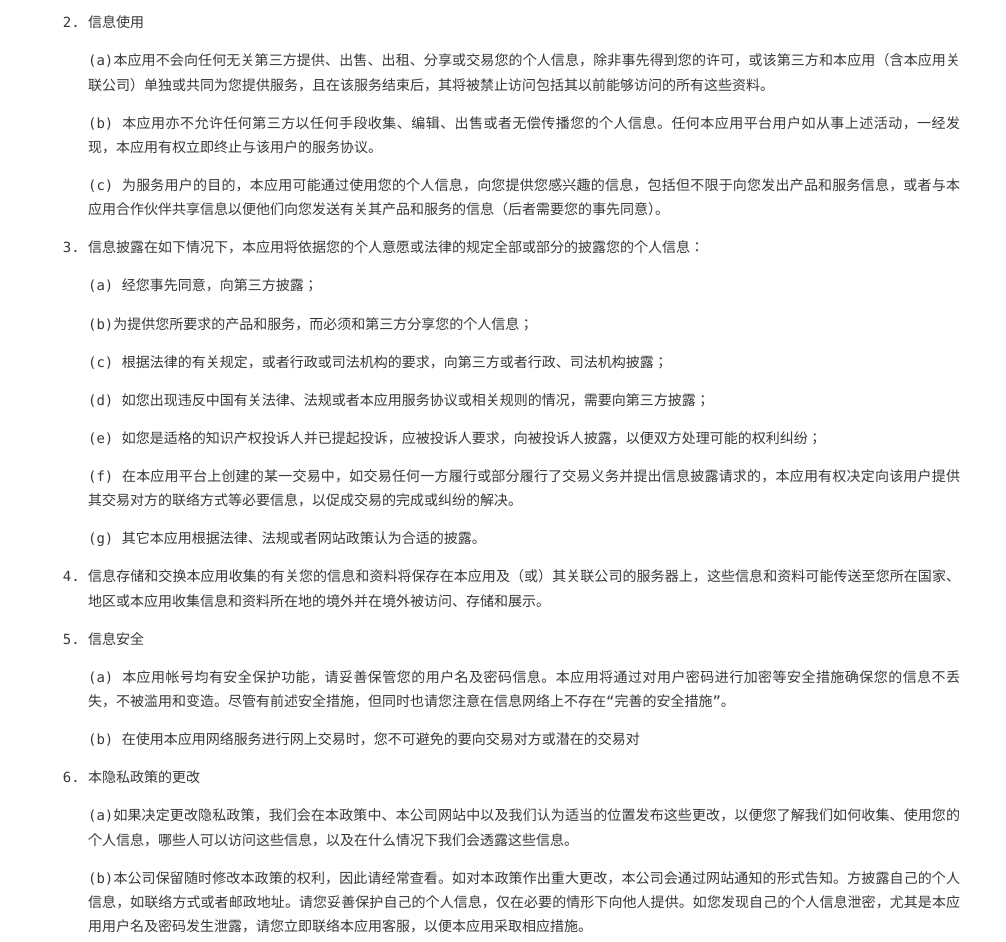
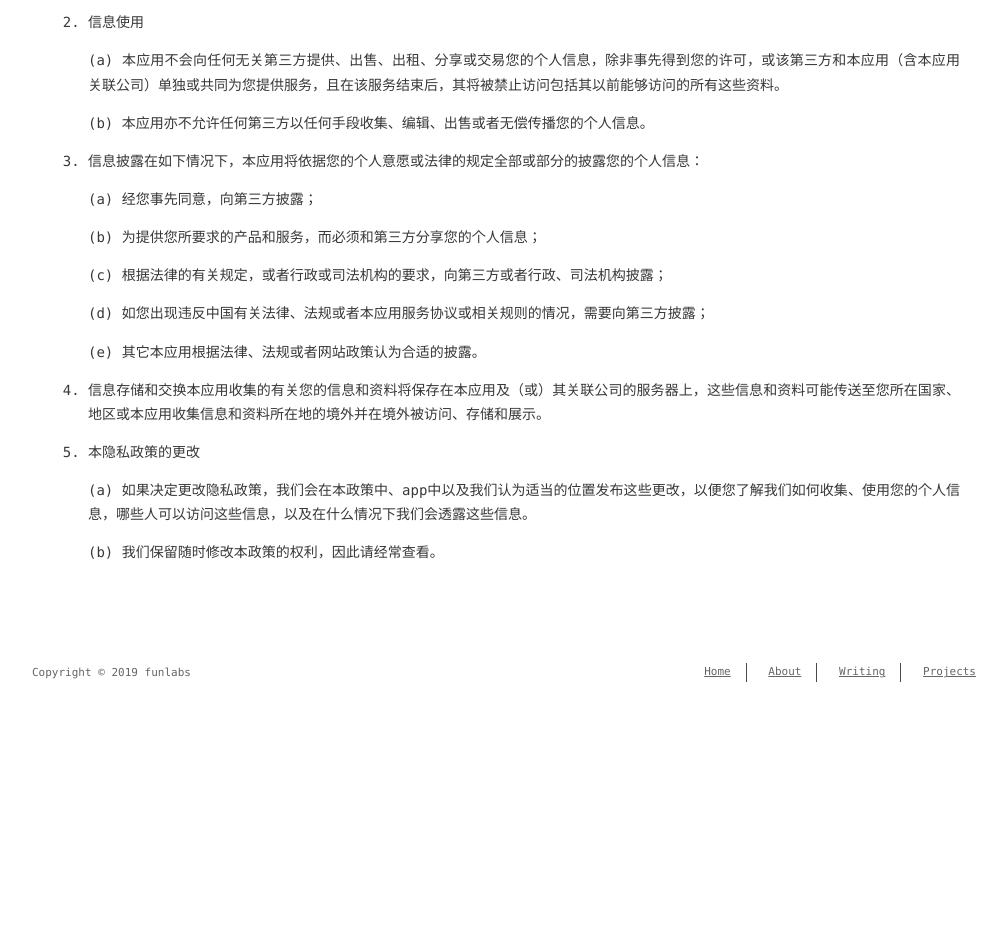
Before and after one commit to FunLabs/FunLabs.github.io, a plain HTML site: page 2019/05/24/privacy/index.html in a window 1280 px wide. Shown: the part 493-1435 px from the top of the page, without its empty margins (136-1142 px from the left). After the commit the page ends 1212 px from the top, so only its background shows below. Drawn offline with Linux system fonts and the light colour scheme; a web font is replaced by a local one.

Commit message:
Site updated: 2019-06-04 15:54:38

```diff
--- a/2019/05/24/privacy/index.html
+++ b/2019/05/24/privacy/index.html
@@ -13,7 +13,7 @@
 <meta property="og:site_name" content="Math Strike">
 <meta property="og:description" content="本应用尊重并保护所有使用服务用户的个人隐私权。为了给您提供更准确、更有个性化的服务，本应用会按照本隐私权政策的规定使用和披露您的个人信息。但本应用将以高度的勤勉、审慎义务对待这些信息。除本隐私权政策另有规定外，在未征得您事先许可的情况下，本应用不会将这些信息对外披露或向第三方提供。本应用会不时更新本隐私权政策。 您在同意本应用服务使用协议之时，即视为您已经同意本隐私权政策全部内容。本隐私权政策属于">
 <meta property="og:locale" content="default">
-<meta property="og:updated_time" content="2019-05-24T03:25:04.933Z">
+<meta property="og:updated_time" content="2019-06-04T07:53:31.844Z">
 <meta name="twitter:card" content="summary">
 <meta name="twitter:title" content="Privacy Policy">
 <meta name="twitter:description" content="本应用尊重并保护所有使用服务用户的个人隐私权。为了给您提供更准确、更有个性化的服务，本应用会按照本隐私权政策的规定使用和披露您的个人信息。但本应用将以高度的勤勉、审慎义务对待这些信息。除本隐私权政策另有规定外，在未征得您事先许可的情况下，本应用不会将这些信息对外披露或向第三方提供。本应用会不时更新本隐私权政策。 您在同意本应用服务使用协议之时，即视为您已经同意本隐私权政策全部内容。本隐私权政策属于">
@@ -140,28 +140,21 @@
 <p> (b) 违反法律规定或违反本应用规则行为及本应用已对您采取的措施。</p>
 </li>
 <li><p>信息使用</p>
-<p> (a)本应用不会向任何无关第三方提供、出售、出租、分享或交易您的个人信息，除非事先得到您的许可，或该第三方和本应用（含本应用关联公司）单独或共同为您提供服务，且在该服务结束后，其将被禁止访问包括其以前能够访问的所有这些资料。</p>
-<p> (b) 本应用亦不允许任何第三方以任何手段收集、编辑、出售或者无偿传播您的个人信息。任何本应用平台用户如从事上述活动，一经发现，本应用有权立即终止与该用户的服务协议。</p>
-<p> (c) 为服务用户的目的，本应用可能通过使用您的个人信息，向您提供您感兴趣的信息，包括但不限于向您发出产品和服务信息，或者与本应用合作伙伴共享信息以便他们向您发送有关其产品和服务的信息（后者需要您的事先同意）。</p>
+<p> (a) 本应用不会向任何无关第三方提供、出售、出租、分享或交易您的个人信息，除非事先得到您的许可，或该第三方和本应用（含本应用关联公司）单独或共同为您提供服务，且在该服务结束后，其将被禁止访问包括其以前能够访问的所有这些资料。</p>
+<p> (b) 本应用亦不允许任何第三方以任何手段收集、编辑、出售或者无偿传播您的个人信息。</p>
 </li>
 <li><p>信息披露在如下情况下，本应用将依据您的个人意愿或法律的规定全部或部分的披露您的个人信息：</p>
 <p> (a) 经您事先同意，向第三方披露；</p>
-<p> (b)为提供您所要求的产品和服务，而必须和第三方分享您的个人信息；</p>
+<p> (b) 为提供您所要求的产品和服务，而必须和第三方分享您的个人信息；</p>
 <p> (c) 根据法律的有关规定，或者行政或司法机构的要求，向第三方或者行政、司法机构披露；</p>
 <p> (d) 如您出现违反中国有关法律、法规或者本应用服务协议或相关规则的情况，需要向第三方披露；</p>
-<p> (e) 如您是适格的知识产权投诉人并已提起投诉，应被投诉人要求，向被投诉人披露，以便双方处理可能的权利纠纷；</p>
-<p> (f) 在本应用平台上创建的某一交易中，如交易任何一方履行或部分履行了交易义务并提出信息披露请求的，本应用有权决定向该用户提供其交易对方的联络方式等必要信息，以促成交易的完成或纠纷的解决。</p>
-<p> (g) 其它本应用根据法律、法规或者网站政策认为合适的披露。</p>
+<p> (e) 其它本应用根据法律、法规或者网站政策认为合适的披露。</p>
 </li>
 <li><p>信息存储和交换本应用收集的有关您的信息和资料将保存在本应用及（或）其关联公司的服务器上，这些信息和资料可能传送至您所在国家、地区或本应用收集信息和资料所在地的境外并在境外被访问、存储和展示。</p>
 </li>
-<li><p>信息安全</p>
-<p> (a) 本应用帐号均有安全保护功能，请妥善保管您的用户名及密码信息。本应用将通过对用户密码进行加密等安全措施确保您的信息不丢失，不被滥用和变造。尽管有前述安全措施，但同时也请您注意在信息网络上不存在“完善的安全措施”。</p>
-<p> (b) 在使用本应用网络服务进行网上交易时，您不可避免的要向交易对方或潜在的交易对</p>
-</li>
 <li><p>本隐私政策的更改</p>
-<p> (a)如果决定更改隐私政策，我们会在本政策中、本公司网站中以及我们认为适当的位置发布这些更改，以便您了解我们如何收集、使用您的个人信息，哪些人可以访问这些信息，以及在什么情况下我们会透露这些信息。</p>
-<p> (b)本公司保留随时修改本政策的权利，因此请经常查看。如对本政策作出重大更改，本公司会通过网站通知的形式告知。方披露自己的个人信息，如联络方式或者邮政地址。请您妥善保护自己的个人信息，仅在必要的情形下向他人提供。如您发现自己的个人信息泄密，尤其是本应用用户名及密码发生泄露，请您立即联络本应用客服，以便本应用采取相应措施。</p>
+<p> (a) 如果决定更改隐私政策，我们会在本政策中、app中以及我们认为适当的位置发布这些更改，以便您了解我们如何收集、使用您的个人信息，哪些人可以访问这些信息，以及在什么情况下我们会透露这些信息。</p>
+<p> (b) 我们保留随时修改本政策的权利，因此请经常查看。</p>
 </li>
 </ol>
 
```
